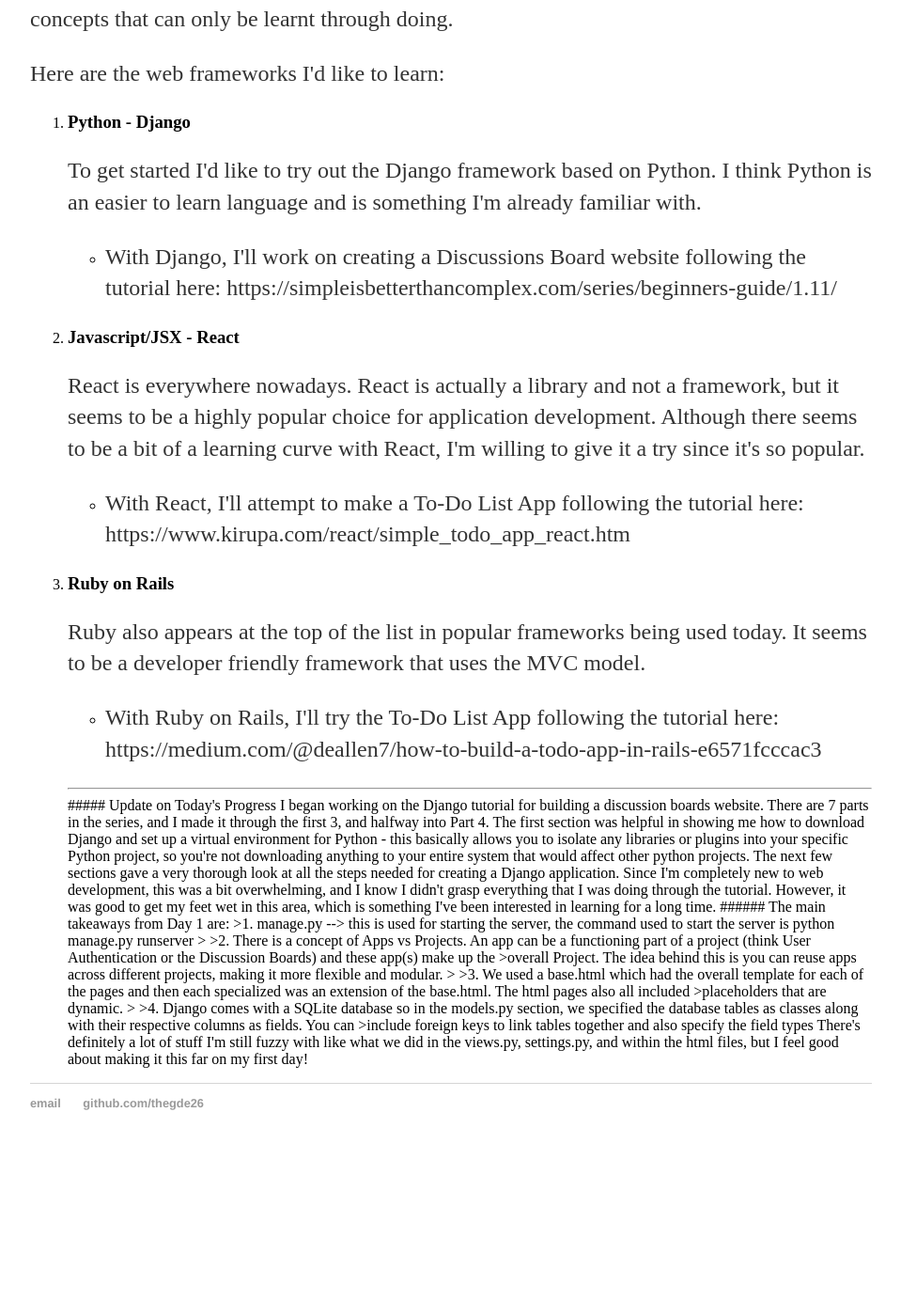
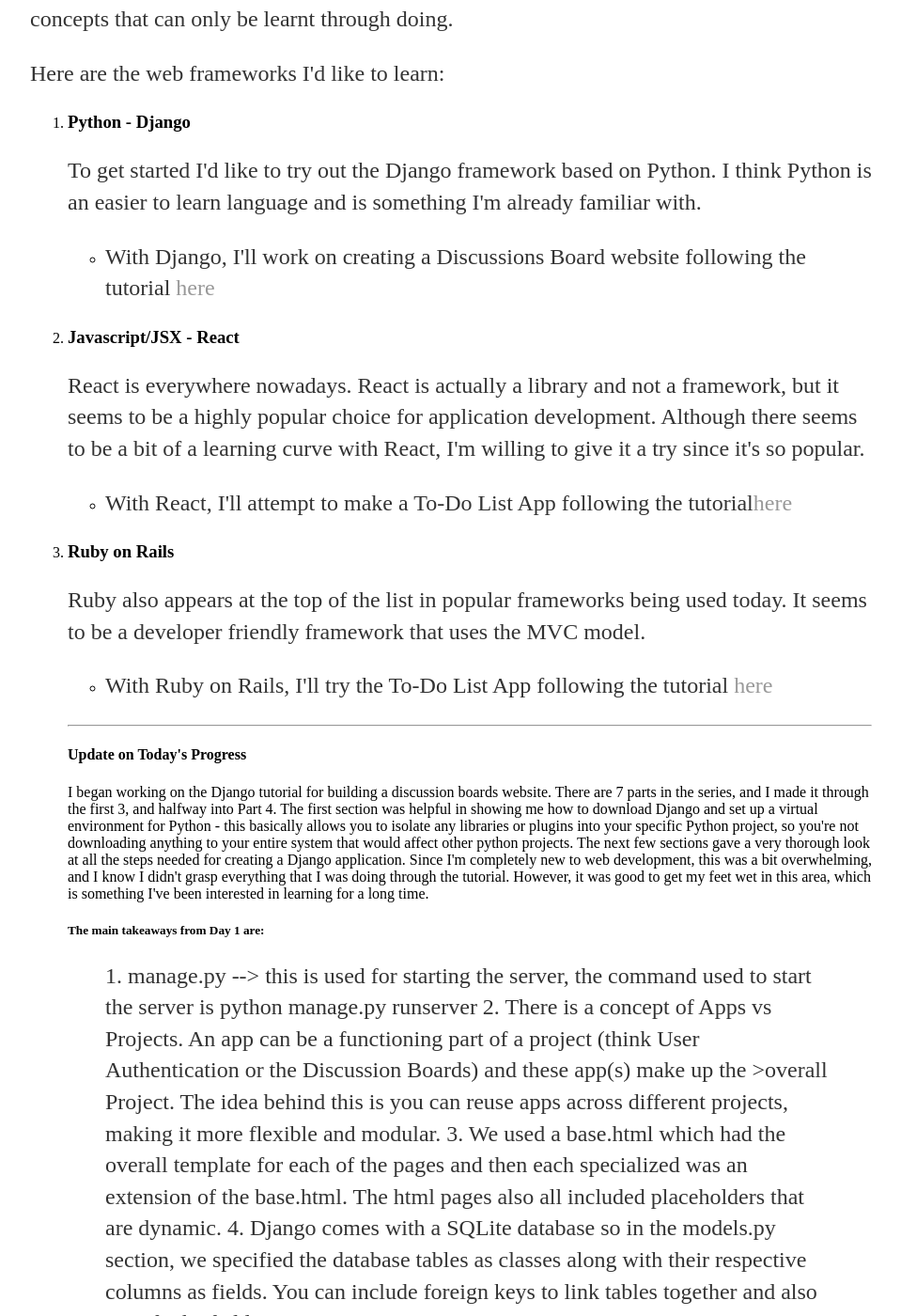
Before and after one commit to thegde26/thegde26.github.io, a Jekyll site: the page built from _posts/2020-09-07-Learning-webDev-Series-Part1.md, in a window 1280 px wide and 1400 px high, scrolled down 440 px. Shown: the whole window at 94% size, without its empty margins (160-1119 px from the left). Built offline with Jekyll 4.4.1, drawn with Linux system fonts in a browser that asks for light colours; before the commit the page ends 1681 px from its top, so only the background shows below that; some of the changed text lies outside the part shown.

Commit message:
Update 2020-09-07-Learning-webDev-Series-Part1.md

```diff
--- a/_posts/2020-09-07-Learning-webDev-Series-Part1.md
+++ b/_posts/2020-09-07-Learning-webDev-Series-Part1.md
@@ -16,7 +16,7 @@
 <li> <h3>Python - Django</h3>
      <p>To get started I'd like to try out the Django framework based on Python. I think Python is an easier to learn language and is something I'm already familiar with.</p>
      <ul>
-          <li><p>With Django, I'll work on creating a Discussions Board website following the tutorial here: https://simpleisbetterthancomplex.com/series/beginners-guide/1.11/</p>
+          <li><p>With Django, I'll work on creating a Discussions Board website following the tutorial <a href="https://simpleisbetterthancomplex.com/series/beginners-guide/1.11/">here</a></p>
           </li>
      </ul>
 </li>
@@ -24,31 +24,36 @@
     <p>React is everywhere nowadays. React is actually a library and not a framework, but it seems to be a highly popular choice for application development.
     Although there seems to be a bit of a learning curve with React, I'm willing to give it a try since it's so popular.</p>
     <ul>
-         <li><p> With React, I'll attempt to make a To-Do List App following the tutorial here: https://www.kirupa.com/react/simple_todo_app_react.htm </p></li>
+         <li><p> With React, I'll attempt to make a To-Do List App following the tutorial<a href="https://www.kirupa.com/react/simple_todo_app_react.htm">here</a></p></li>
     </ul>
 </li>
 <li><h3>Ruby on Rails</h3>
     <p>Ruby also appears at the top of the list in popular frameworks being used today. It seems to be a developer friendly framework that uses the MVC model.</p>
     <ul>
-         <li><p> With Ruby on Rails, I'll try the To-Do List App following the tutorial here: https://medium.com/@deallen7/how-to-build-a-todo-app-in-rails-e6571fcccac3</p></li>
+         <li><p> With Ruby on Rails, I'll try the To-Do List App following the tutorial<a href="https://medium.com/@deallen7/how-to-build-a-todo-app-in-rails-e6571fcccac3"> here</a></p></li>
      </ul>
 </li>
 
 <hr />
-##### Update on Today's Progress
+<h4>Update on Today's Progress</h4>
 I began working on the Django tutorial for building a discussion boards website. There are 7 parts in the series, and I made it through the first 3, and halfway into Part 4.
 The first section was helpful in showing me how to download Django and set up a virtual environment for Python - this basically allows you to isolate any libraries or    plugins into your specific Python project, so you're not downloading anything to your entire system that would affect other python projects.
 
 The next few sections gave a very thorough look at all the steps needed for creating a Django application. Since I'm completely new to web development, this was a bit overwhelming, and I know I didn't grasp everything that I was doing through the tutorial. However, it was good to get my feet wet in this area, which is something I've been interested in learning for a long time.
 
-###### The main takeaways from Day 1 are:
->1. manage.py --> this is used for starting the server, the command used to start the server is python manage.py runserver
->
->2. There is a concept of Apps vs Projects. An app can be a functioning part of a project (think User Authentication or the Discussion Boards) and these app(s) make up the >overall Project. The idea behind this is you can reuse apps across different projects, making it more flexible and modular.
->
->3. We used a base.html which had the overall template for each of the pages and then each specialized was an extension of the base.html. The html pages also all included >placeholders that are dynamic.
->
->4. Django comes with a SQLite database so in the models.py section, we specified the database tables as classes along with their respective columns as fields. You can >include foreign keys to link tables together and also specify the field types
+<h5>The main takeaways from Day 1 are:</h5>
+<blockquote>
+     <p>
+1. manage.py --> this is used for starting the server, the command used to start the server is python manage.py runserver
 
+2. There is a concept of Apps vs Projects. An app can be a functioning part of a project (think User Authentication or the Discussion Boards) and these app(s) make up the >overall Project. The idea behind this is you can reuse apps across different projects, making it more flexible and modular.
 
+3. We used a base.html which had the overall template for each of the pages and then each specialized was an extension of the base.html. The html pages also all included placeholders that are dynamic.
+
+4. Django comes with a SQLite database so in the models.py section, we specified the database tables as classes along with their respective columns as fields. You can include foreign keys to link tables together and also specify the field types
+     </p>
+</blockquote>
+
+<p>
 There's definitely a lot of stuff I'm still fuzzy with like what we did in the views.py, settings.py, and within the html files, but I feel good about making it this far on my first day!
+</p>
```
